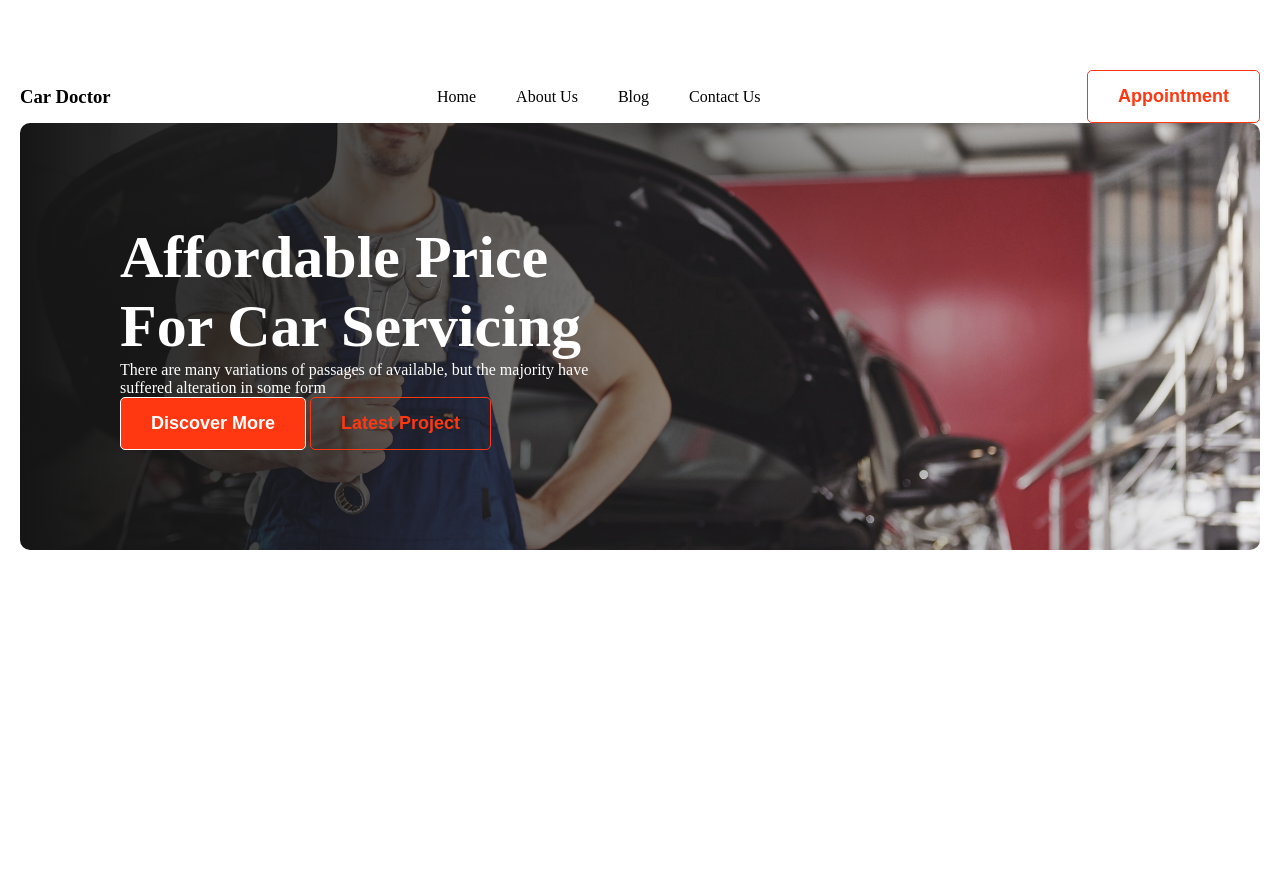
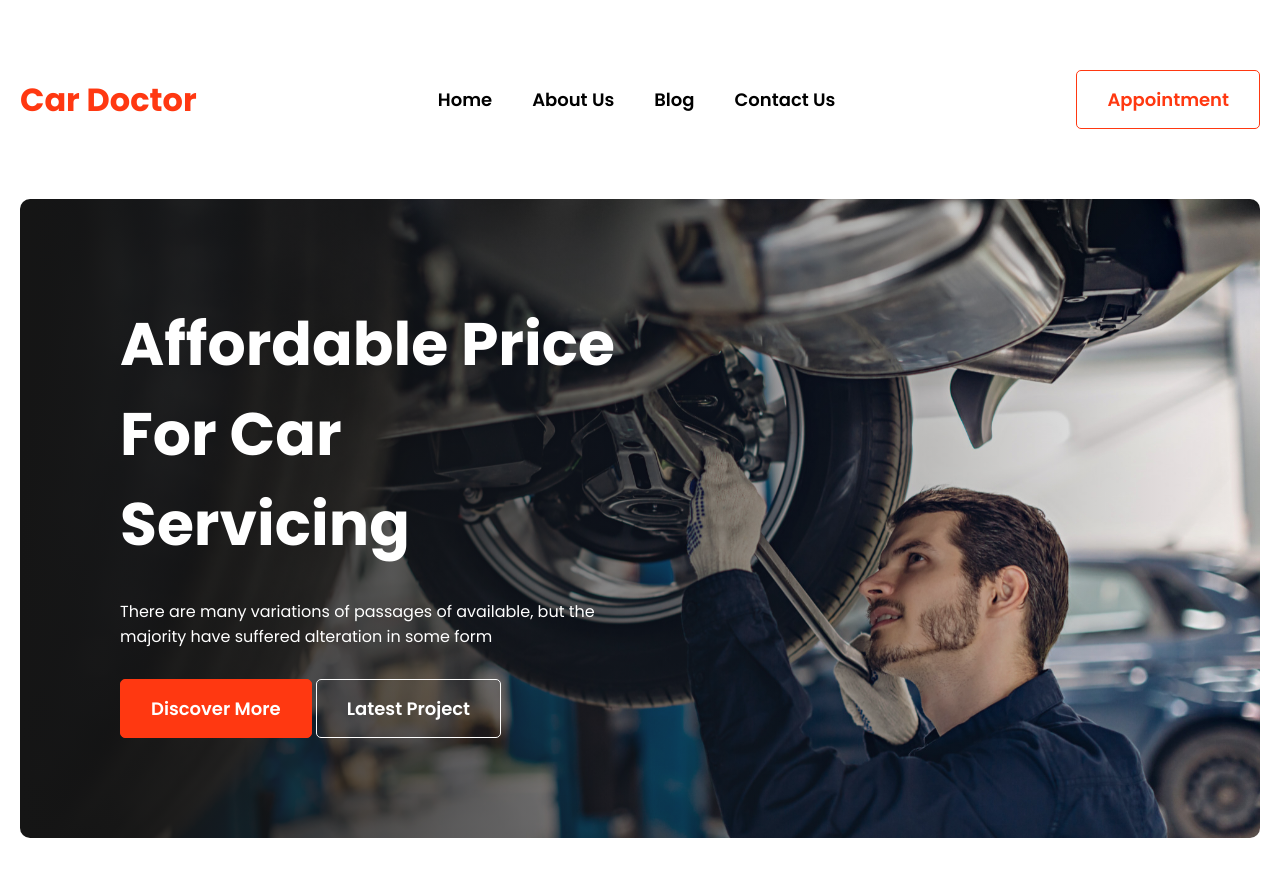
Before and after one commit to Imranhasanrimon/car-doctor, a plain HTML site: page index.html in a window 1280 px wide. Drawn offline with Linux system fonts and the light colour scheme; files that its build step writes are made by us from their sources.

Commit message:
adding font awesome and font family link

```diff
--- a/assets/styles/style.css
+++ b/assets/styles/style.css
@@ -1,6 +1,4 @@
-h1 {
-    color: red;
-}
+@import url('https://fonts.googleapis.com/css2?family=Poppins:ital,wght@0,100;0,200;0,300;0,400;0,500;0,600;0,700;0,800;0,900;1,100;1,200;1,300;1,400;1,500;1,600;1,700;1,800;1,900&display=swap');
 
 * {
     padding: 0;
@@ -9,6 +7,7 @@ h1 {
     list-style: none;
     text-decoration: none;
     color: black;
+    font-family: "Poppins", sans-serif;
 }
 
 /* Shared styles  */
@@ -43,14 +42,24 @@ header nav ul {
     gap: 40px;
 }
 
+header nav ul li a {
+    font-size: 1.125rem;
+    font-weight: 600;
+}
+
+header nav h3 {
+    font-size: 2rem;
+    color: rgb(255, 56, 17);
+}
+
 header .hero {
     border-radius: 10px;
-
-    background: linear-gradient(90.00deg, rgb(21, 21, 21), rgba(21, 21, 21, 0) 100%), url(../images/banner/1.jpg);
+    background: linear-gradient(90.00deg, rgb(21, 21, 21), rgba(21, 21, 21, 0) 100%), url(../images/banner/5.jpg);
     background-repeat: no-repeat;
     background-position: center;
     background-size: cover;
     padding: 100px;
+    margin-top: 70px;
 
 }
 
@@ -65,6 +74,7 @@ header .hero h1 {
 
 header .hero p {
     color: white;
+    margin: 30px 0;
 }
 
 header .hero .one {
@@ -72,7 +82,7 @@ header .hero .one {
     color: white;
 }
 
-header .hero .one {
+header .hero .two {
     color: white;
     border: 1px solid white;
 }
--- a/index.html
+++ b/index.html
@@ -7,6 +7,7 @@
     <title>Car Doctor</title>
     <link rel="stylesheet" href="./assets/styles/style.css">
     <link rel="stylesheet" href="./assets/styles/responsive.css">
+    <script src="https://kit.fontawesome.com/82b4de73d1.js" crossorigin="anonymous"></script>
 </head>
 
 <body>
```
